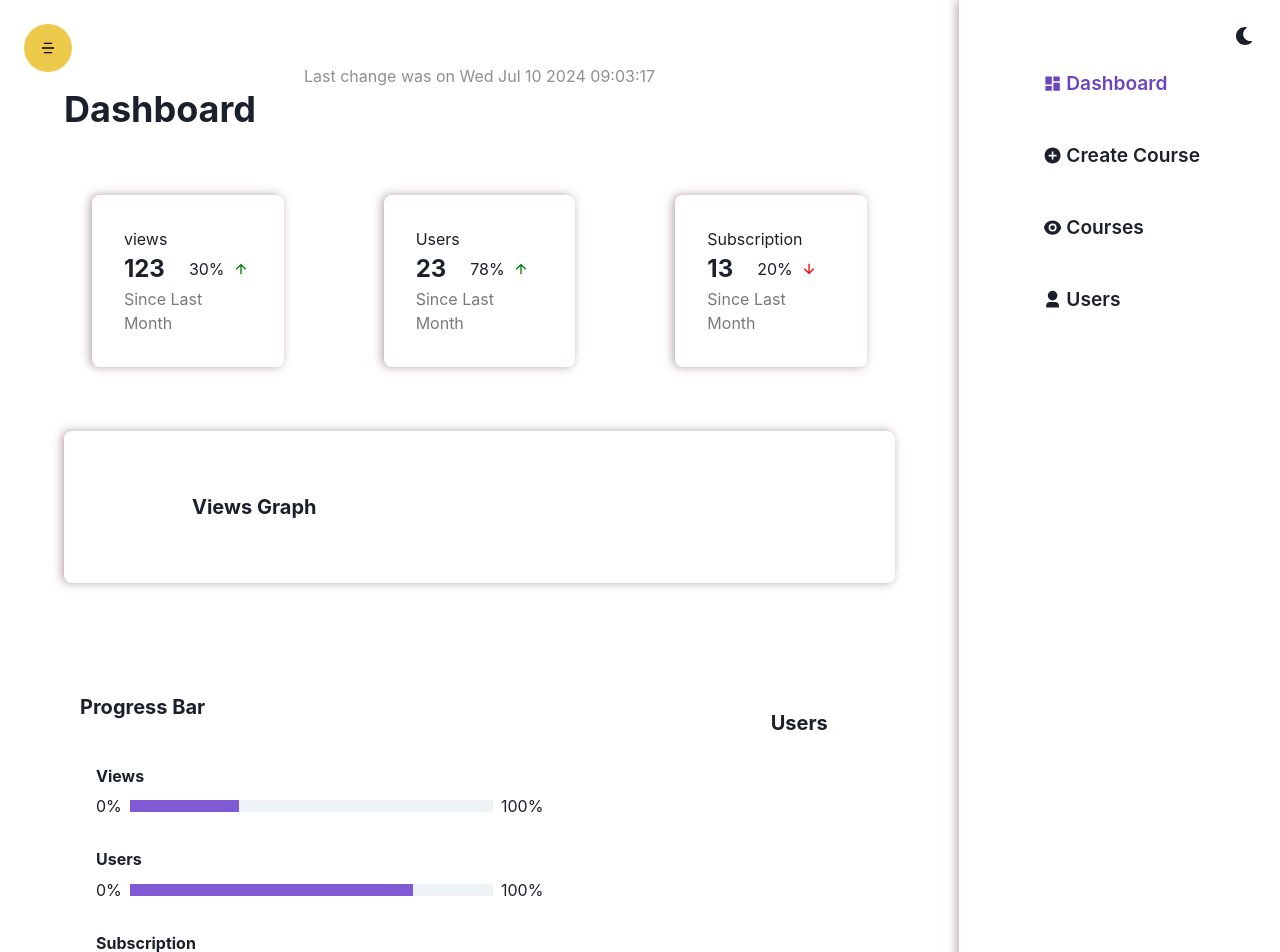
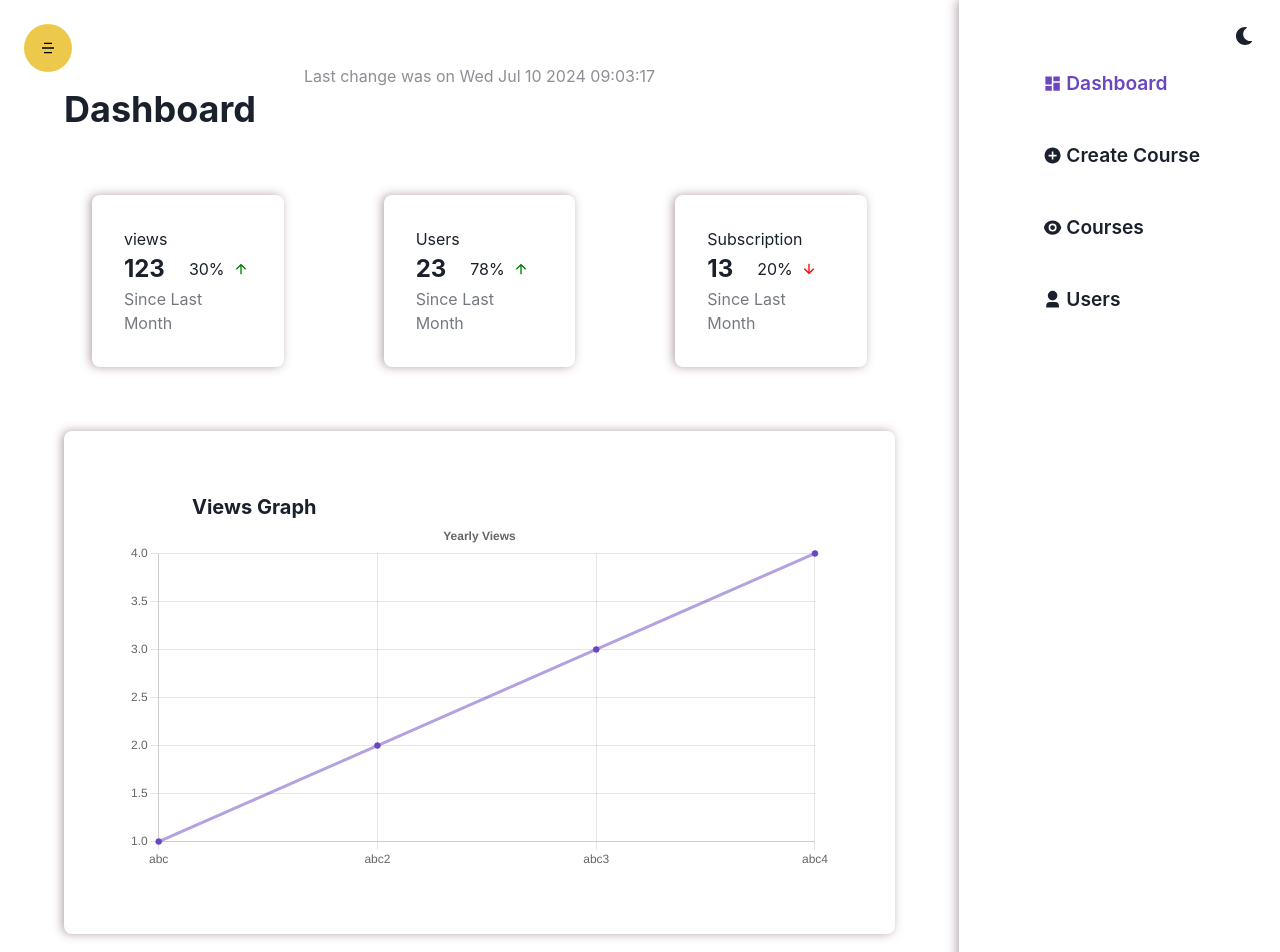
Before and after one commit to iamranjansah/TooD-V-, a React (Create React App) app: page /admin/dashboard in a window 1280 px wide. Shown: the top 952 px of the page. Built offline with nearby package versions, Linux system fonts and the light colour scheme.

Commit message:
Line Graph

```diff
--- /dev/null
+++ b/src/components/Admin/Dashboard/Chart.jsx
@@ -0,0 +1,56 @@
+import React from 'react';
+import {
+  Chart as ChartJS,
+  CategoryScale,
+  LinearScale,
+  PointElement,
+  LineElement,
+  Title,
+  Tooltip,
+  ArcElement,
+  Legend,
+  plugins,
+} from 'chart.js';
+import { Line, Doughnut } from 'react-chartjs-2';
+import { background, position } from '@chakra-ui/react';
+
+ChartJS.register(
+  CategoryScale,
+  LinearScale,
+  PointElement,
+  LineElement,
+  Title,
+  Tooltip,
+  ArcElement,
+  Legend
+);
+
+export const LineChart = () => {
+  const labels = ['abc', 'abc2', 'abc3', 'abc4'];
+
+  const options = {
+    responsive: true,
+    plugins: {
+      legend: {
+        position: 'buttom',
+      },
+      title: {
+        display: true,
+        text: 'Yearly Views',
+      },
+    },
+  };
+
+  const data = {
+    labels,
+    datasets: [
+      {
+        label: 'View',
+        data: [1, 2, 3, 4],
+        borderColor:"rgba(107, 70, 193,0.5)",
+        backgroundColor:"#6b46c1"
+      },
+    ],
+  };
+  return <Line options={options} data={data} />;
+};
--- a/src/components/Admin/Dashboard/Dashboard.jsx
+++ b/src/components/Admin/Dashboard/Dashboard.jsx
@@ -11,6 +11,7 @@ import React from 'react';
 import cursor from '../../../assets/images/cursor.png';
 import Sidebar from '../Sidebar';
 import { RiArrowDownLine, RiArrowUpLine } from 'react-icons/ri';
+import { LineChart } from './Chart';
 
 const DataBox = ({ title, qty, qtyPercentage, profit }) => {
   return (
@@ -103,6 +104,7 @@ const Dashboard = () => {
             ml={['0', '16']}
           />
           {/* Line Graph is Here */}
+          <LineChart/>
         </Box>
         <Grid templateColumns={['1fr', '2fr 1fr']}>
           <Box p={'4'}>
@@ -123,7 +125,7 @@ const Dashboard = () => {
           <Box p={['0', '16']} boxSizing='border-box' py={'4'} >
             <Heading textAlign={'center'} size={'md'} mb={'4'} children='Users' />
 
-            {/* Daught Graph */}
+            {/* Daughnut Graph */}
 
           </Box>
         </Grid>
```
